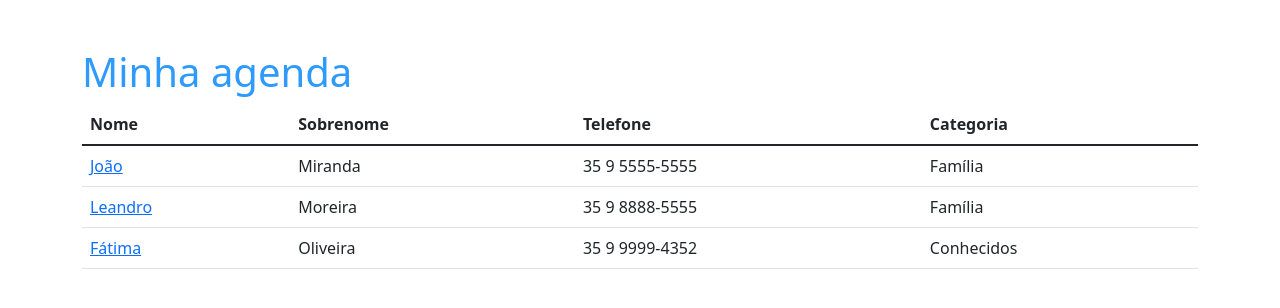
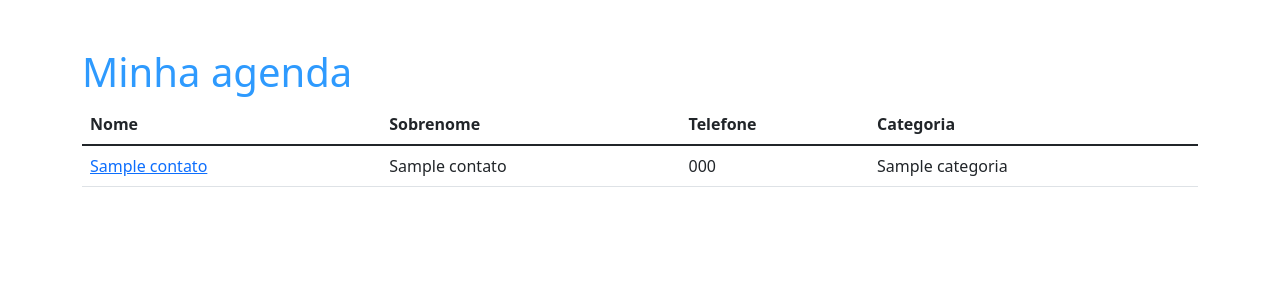
Before and after one commit to liviaandressa/Agenda-Telefonica, a Django app: page / in a window 1280 px wide. Shown: the part 56-364 px from the top of the page. Run offline with Django 3.2, Linux system fonts and the light colour scheme; tables that the repository leaves empty hold one stand-in row (values such as "Sample post").

Commit message:
adicionando campos do admin à página home

```diff
--- a/contatos/templates/contatos/index.html
+++ b/contatos/templates/contatos/index.html
@@ -24,30 +24,16 @@ Home
             </tr>
           </thead>
           <tbody>
-            <tr>
-              <td>
-                <a href="#"> João</a>
-              </td>
-              <td>Miranda</td>
-              <td>35 9 5555-5555</td>
-              <td>Família</td>
-            </tr>
-            <tr>
-              <td>
-                <a href="#"> Leandro</a>
-              </td>
-              <td>Moreira</td>
-              <td>35 9 8888-5555</td>
-              <td>Família</td>
-            </tr>
-            <tr>
-              <td>
-                <a href="#"> Fátima</a>
-              </td>
-              <td>Oliveira</td>
-              <td>35 9 9999-4352</td>
-              <td>Conhecidos</td>
-            </tr>
+            {% for contato in contatos%}
+              <tr>
+                <td>
+                  <a href="#"> {{ contato.nome}}</a>
+                </td>
+                <td>{{ contato.sobrenome}}</td>
+                <td>{{ contato.telefone}}</td>
+                <td>{{ contato.categoria}}</td>
+              </tr>
+            {% endfor %}
           </tbody>
         </table>
 
--- a/contatos/views.py
+++ b/contatos/views.py
@@ -1,4 +1,16 @@
 from django.shortcuts import render
+from .models import Contato
 
 def index(request):
-    return render(request, 'contatos/index.html')
+    contatos = Contato.objects.all()
+    return render(request, 'contatos/index.html', {
+        'contatos': contatos
+
+    })
+
+def ver_contato(request, contato_id):
+    contato = Contato.objects.all()
+    return render(request, 'contatos/index.html', {
+        'contato': contato
+
+    })
```
